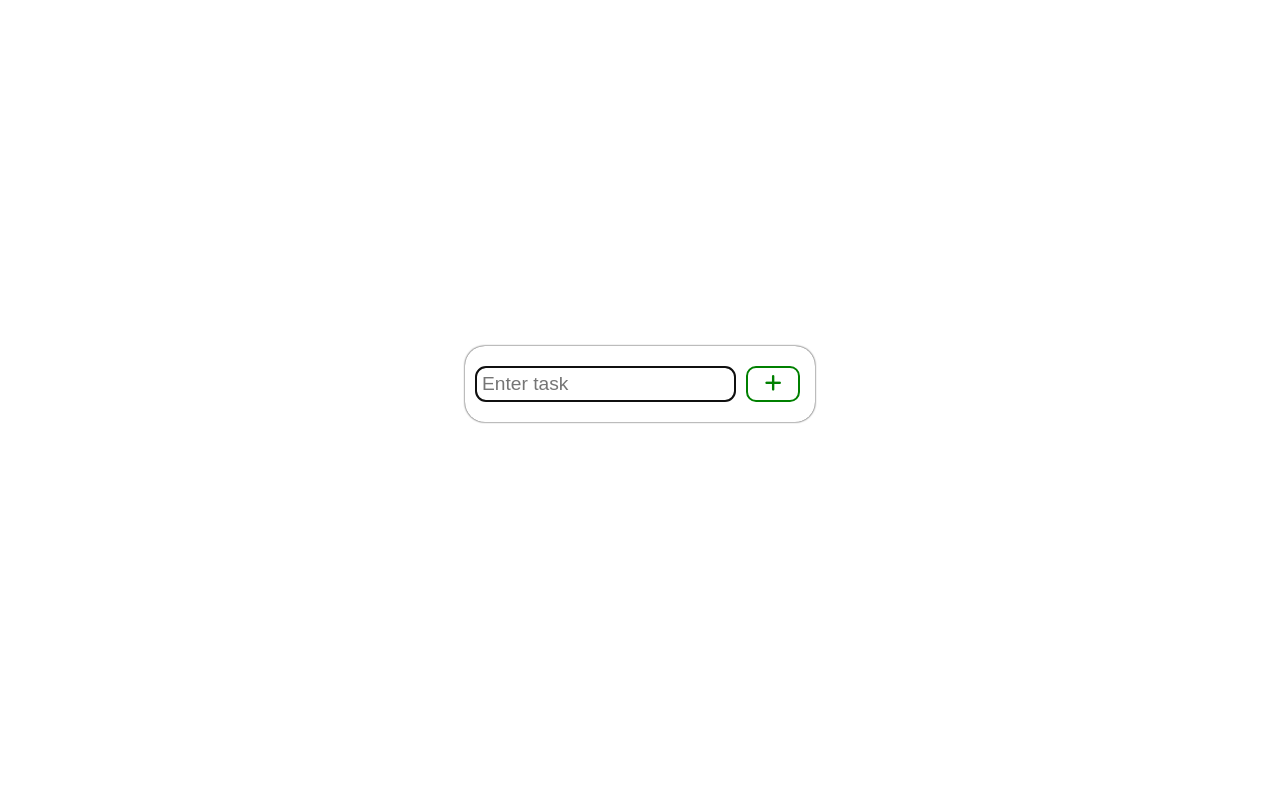
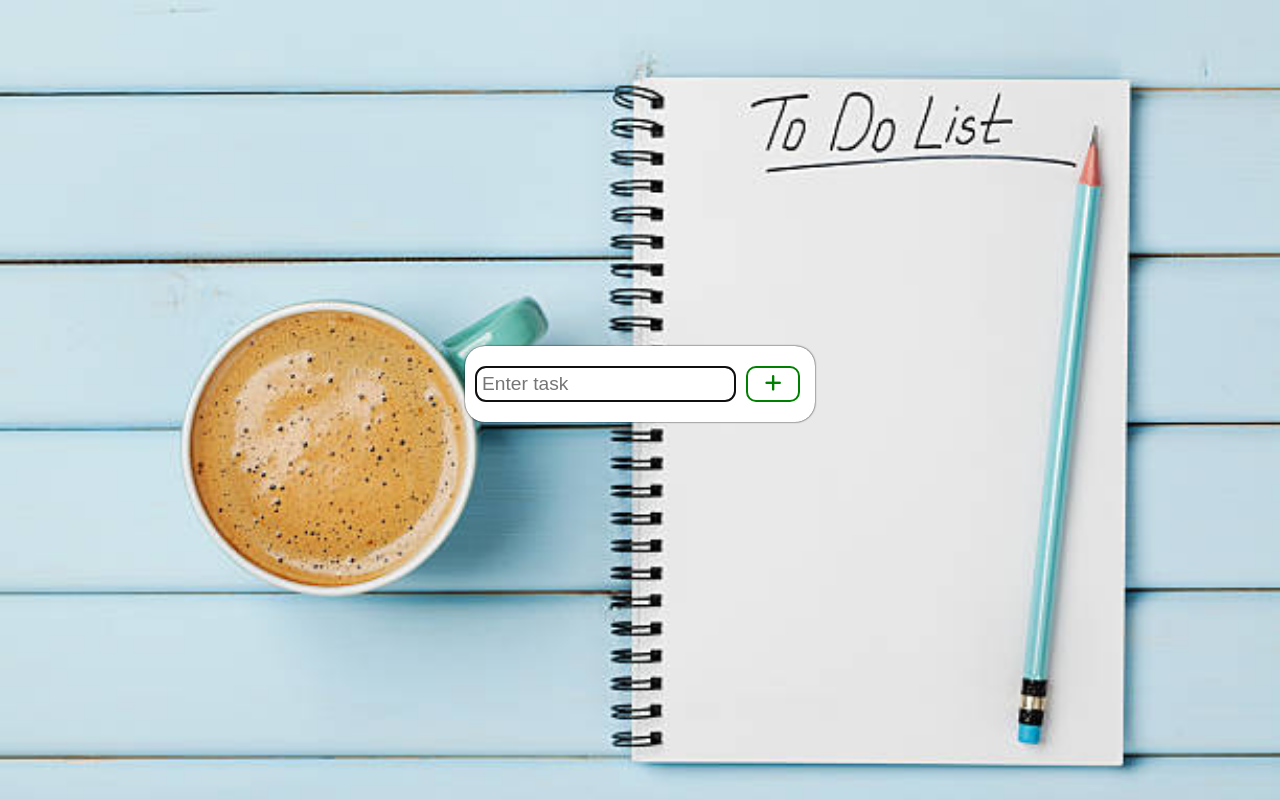
Before and after one commit to nenadvg95/ToDoApp-challenge, a plain HTML site: page index.html in a window 1280 px wide. Drawn offline with Linux system fonts and the light colour scheme.

Commit message:
Update style.css - problem with image not displaying in Git Pages

```diff
--- a/style.css
+++ b/style.css
@@ -16,7 +16,7 @@ body{
    display: grid;
    place-items: center;
    text-align: center;
-   background: url(/ToDoList.jpg) no-repeat top center/cover ;
+   background: url(/image.jpg) no-repeat top center/cover ;
 }
 
 #add-task-container{
```
